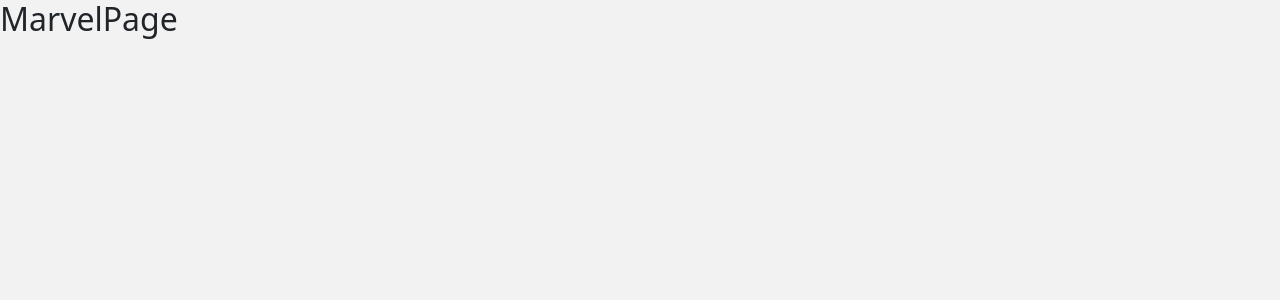
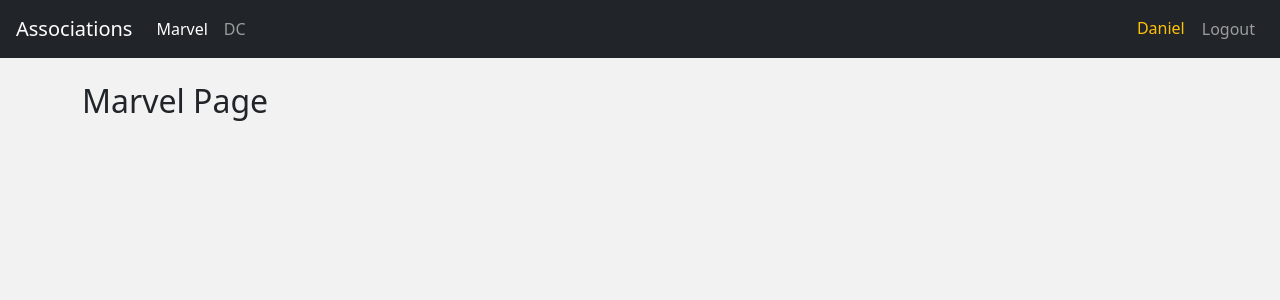
Before and after one commit to qbixmex/07-heroes-spa, a React (Vite) app: page /marvel in a window 1280 px wide. Shown: the top 300 px of the page. Built offline with nearby package versions, Linux system fonts and the light colour scheme.

Commit message:
03 - Active Page Navbar and Barrel Files

```diff
--- a/package.json
+++ b/package.json
@@ -1,7 +1,7 @@
 {
   "name": "heroes-spa",
   "private": true,
-  "version": "0.2.0",
+  "version": "0.3.0",
   "scripts": {
     "dev": "vite",
     "build": "vite build",
--- /dev/null
+++ b/src/auth/index.js
@@ -0,0 +1 @@
+export * from './pages';
--- a/src/auth/pages/LoginPage.jsx
+++ b/src/auth/pages/LoginPage.jsx
@@ -1,5 +1,7 @@
 export const LoginPage = () => {
   return (
-    <h2>Login Page</h2>
+    <div className="container py-4">
+      <h2>Login Page</h2>
+    </div>
   );
 };
--- /dev/null
+++ b/src/heroes/index.js
@@ -0,0 +1 @@
+export * from './pages';
--- a/src/heroes/pages/DCPage.jsx
+++ b/src/heroes/pages/DCPage.jsx
@@ -1,5 +1,7 @@
 export const DCPage = () => {
   return (
-    <h2>DC Page</h2>
+    <div className="container py-4">
+      <h2>DC Page</h2>
+    </div>
   );
 };
--- a/src/heroes/pages/MarvelPage.jsx
+++ b/src/heroes/pages/MarvelPage.jsx
@@ -1,5 +1,7 @@
 export const MarvelPage = () => {
   return (
-    <h2>MarvelPage</h2>
+    <div className="container py-4">
+      <h2>Marvel Page</h2>
+    </div>
   );
 };
--- a/src/router/AppRouter.jsx
+++ b/src/router/AppRouter.jsx
@@ -1,10 +1,13 @@
 import { Routes, Route, Navigate } from "react-router-dom";
-import { MarvelPage, DCPage } from "../heroes/pages";
-import { LoginPage } from "../auth/pages/LoginPage";
+
+import { MarvelPage, DCPage } from "../heroes";
+import { LoginPage } from "../auth";
+import { Navbar } from "../ui";
 
 export const AppRouter = () => {
   return (
     <>
+      <Navbar />
       <Routes>
         <Route path="/marvel" element={ <MarvelPage /> } />
         <Route path="dc" element={ <DCPage /> } />
--- /dev/null
+++ b/src/ui/components/Navbar.jsx
@@ -0,0 +1,45 @@
+import { Link, NavLink } from 'react-router-dom';
+
+export const Navbar = () => {
+  return (
+    <nav className="navbar navbar-expand-sm navbar-dark bg-dark px-3">
+
+      <Link className="navbar-brand" to="/">
+        Associations
+      </Link>
+
+      <div className="navbar-collapse">
+        <div className="navbar-nav">
+
+          <NavLink
+            className={ ({ isActive }) => `nav-item nav-link${isActive ? ' active' : '' }` }
+            to="/marvel"
+          >
+            Marvel
+          </NavLink>
+
+          <NavLink
+            className={ ({ isActive }) => `nav-item nav-link${isActive ? ' active' : '' }` }
+            to="/dc"
+          >
+            DC
+          </NavLink>
+        </div>
+      </div>
+
+      <div className="navbar-collapse collapse w-100 order-3 dual-collapse2 d-flex justify-content-end">
+        <ul className="navbar-nav ml-auto">
+          <span className="nav-item nav-link text-warning">
+            Daniel
+          </span>
+          <button
+            className="nav-item nav-link btn"
+            style={{ boxShadow: 'none' }}
+          >
+            Logout
+          </button>
+        </ul>
+      </div>
+    </nav>
+  );
+};
--- /dev/null
+++ b/src/ui/components/index.js
@@ -0,0 +1 @@
+export * from './Navbar';
--- /dev/null
+++ b/src/ui/index.js
@@ -0,0 +1 @@
+export * from './components';
```
